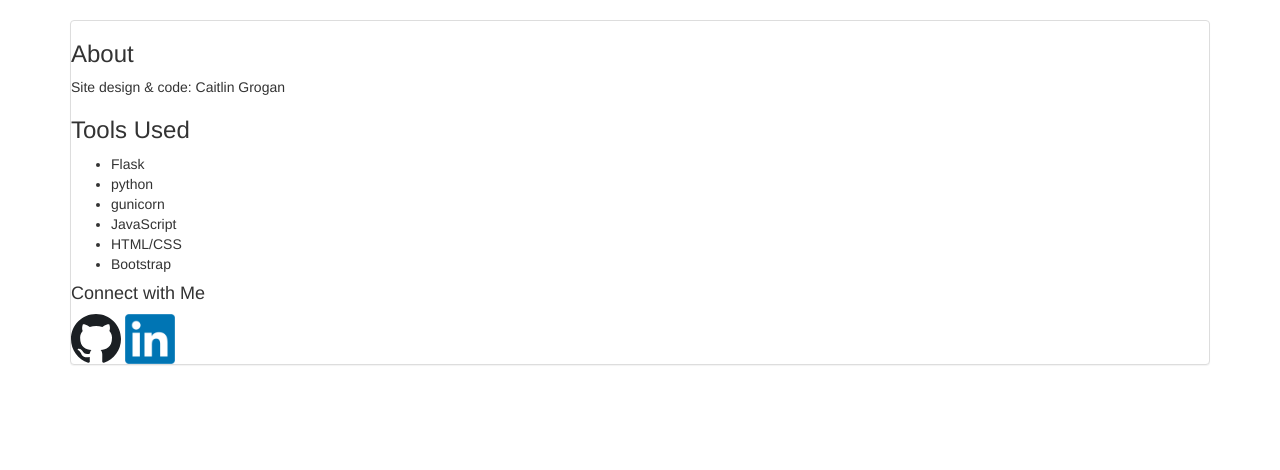
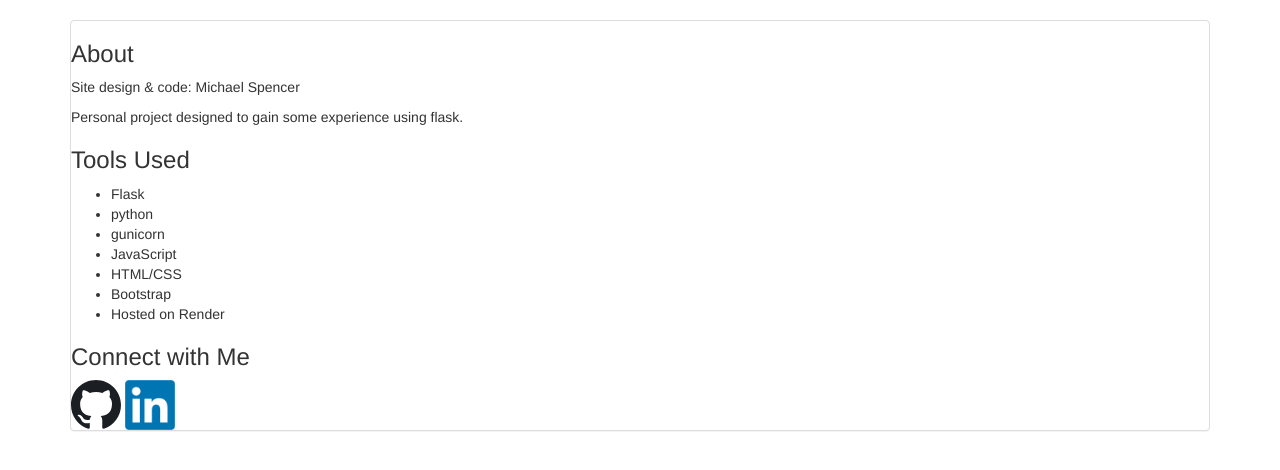
Before and after one commit to michael-spencer31/flask-ball, a Flask app: page /about in a window 1280 px wide. Shown: the part 52-522 px from the top of the page. Run offline with Flask 3, Linux system fonts and the light colour scheme; some libraries are stand-ins or nearby versions.

Commit message:
updated about

```diff
--- a/templates/about.html
+++ b/templates/about.html
@@ -15,8 +15,8 @@
     <div class="container">
         <div class="panel panel-default">
             <h3>About</h3>
-            <p id="design">Site design & code: Caitlin Grogan</p>
-
+            <p id="design">Site design & code: Michael Spencer</p>
+            <p>Personal project designed to gain some experience using flask.</p>
             <h3>Tools Used</h3>
             <ul>
                 <li>Flask</li>
@@ -25,8 +25,9 @@
                 <li>JavaScript</li>
 				<li>HTML/CSS</li>
 				<li>Bootstrap</li>
+                <li>Hosted on Render</li>
             </ul>
-            <h4>Connect with Me</h4>
+            <h3>Connect with Me</h3>
 
             <a target="_blank" href="https://github.com/michael-spencer31">
               <img src="/static/images/git.svg" width="50" height="50" alt="GitHub Logo">
```
Also changed, not shown: static/images/cait.jpg (deleted).
